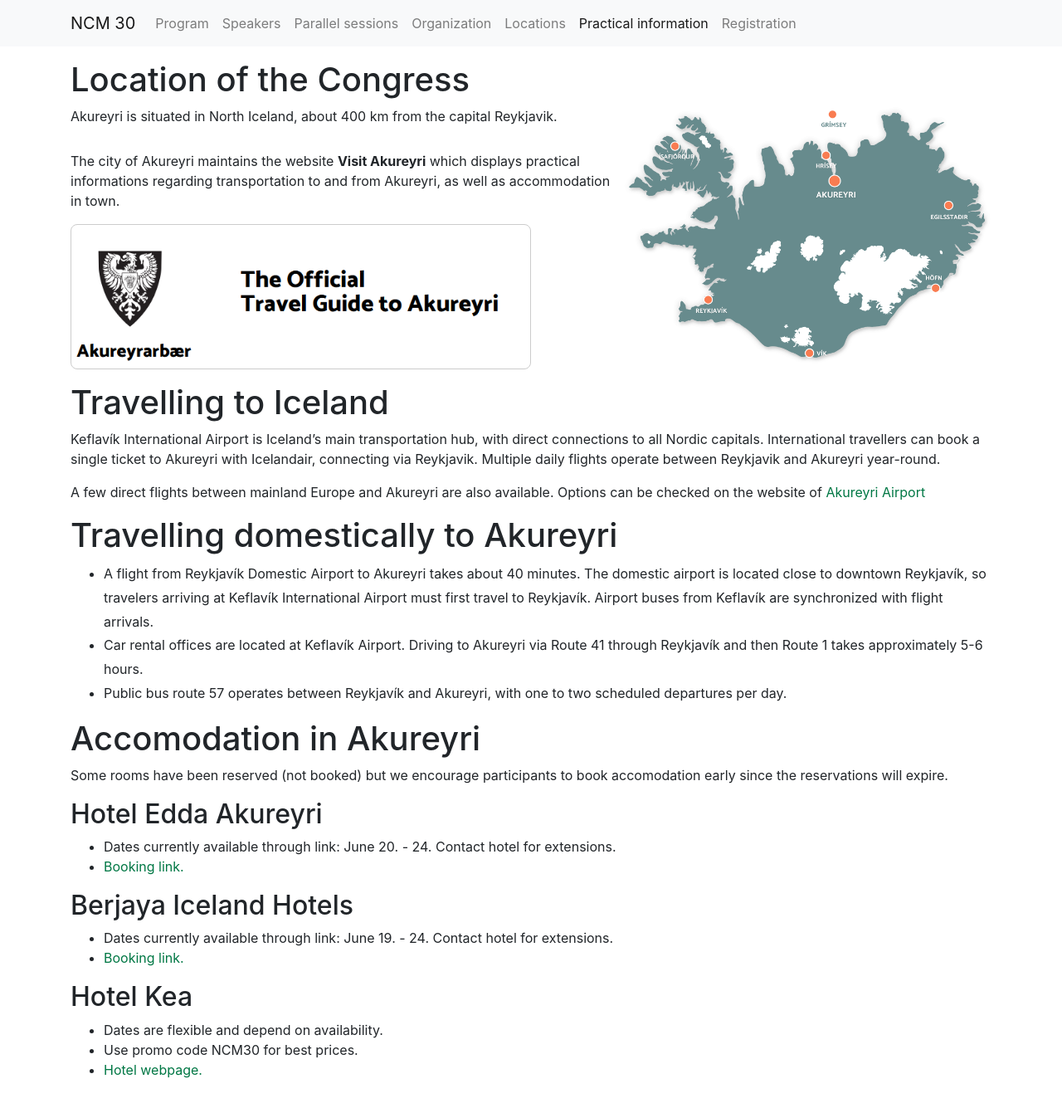
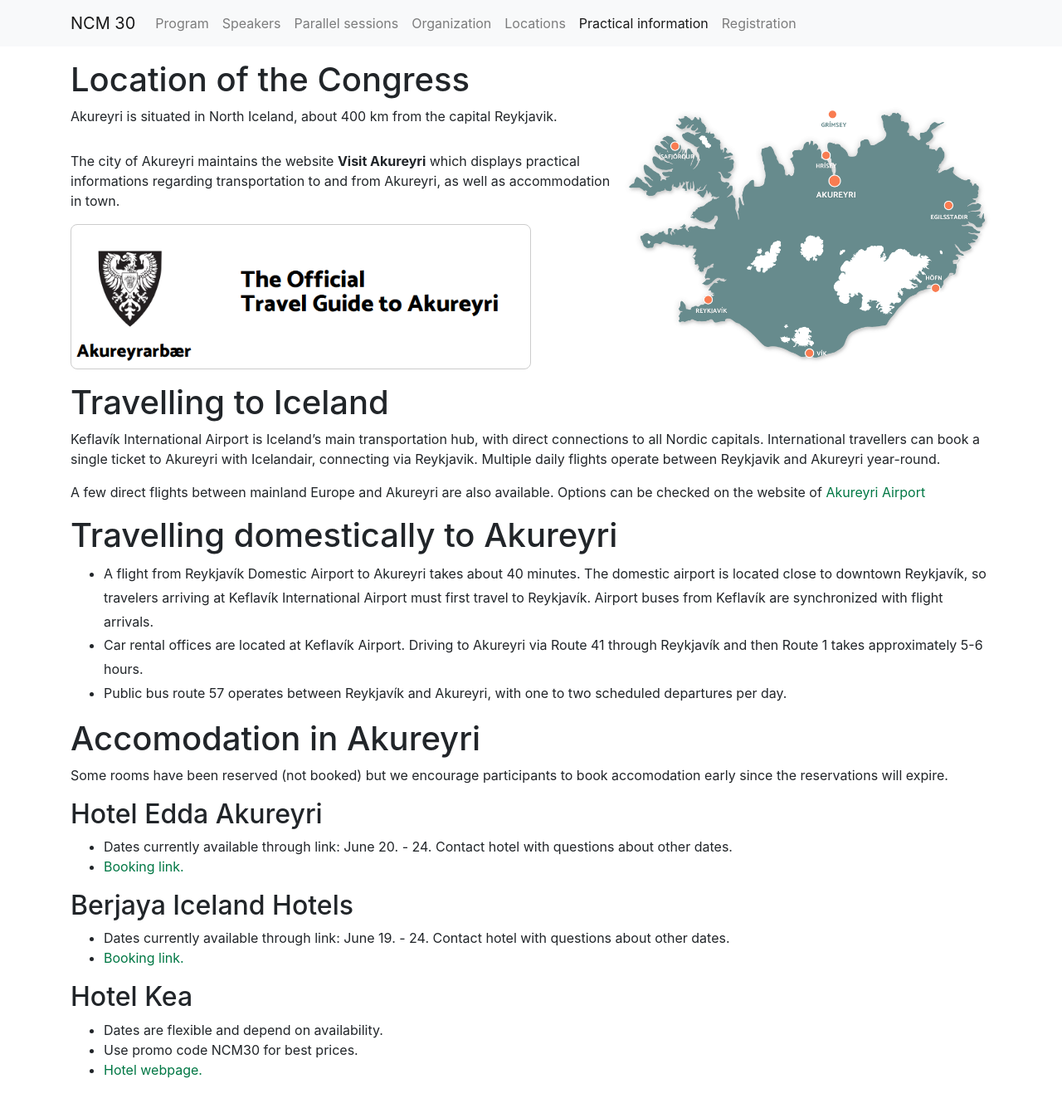
Before and after one commit to IslenskaStaerdfraedafelagid/ncm30-website, a Jekyll site: the page built from info/index.md, in a window 1280 px wide. Shown: the whole page at 83% size. Built offline with Jekyll 4.4.1, drawn with Linux system fonts in a browser that asks for light colours; our own code applies the rules of GitHub Pages for plain Markdown files.

Commit message:
Update index.md

```diff
--- a/info/index.md
+++ b/info/index.md
@@ -54,11 +54,11 @@ A few direct flights between mainland Europe and Akureyri are also available. Op
 Some rooms have been reserved (not booked) but we encourage participants to book accomodation early since the reservations will expire.
 
 ## Hotel Edda Akureyri
-* Dates currently available through link: June 20. - 24. Contact hotel for extensions.
+* Dates currently available through link: June 20. - 24. Contact hotel with questions about other dates.
 * <a href="https://be.synxis.com/?adult=1&altdest=NEAST&arrive=2027-06-19&chain=15503&child=0&config=icelandair&configcode=icelandair&currency=ISK&depart=2027-06-22&group=2706NORR%C3%86N&hotel=59622&level=hotel&locale=en-US&productcurrency=ISK&rooms=1">Booking link.<a>
 
 ## Berjaya Iceland Hotels
-* Dates currently available through link: June 19. - 24. Contact hotel for extensions.
+* Dates currently available through link: June 19. - 24. Contact hotel with questions about other dates.
 * <a href="https://be.synxis.com/?adult=1&altdest=NEAST&arrive=2027-06-20&chain=15503&child=0&config=icelandair&configcode=icelandair&currency=ISK&depart=2027-06-23&group=2706NORR%C3%86N&hotel=59631&level=hotel&locale=en-US&productcurrency=ISK&rooms=1&theme=edda&themecode=edda"> Booking link. <a>
 
 ## Hotel Kea
```
